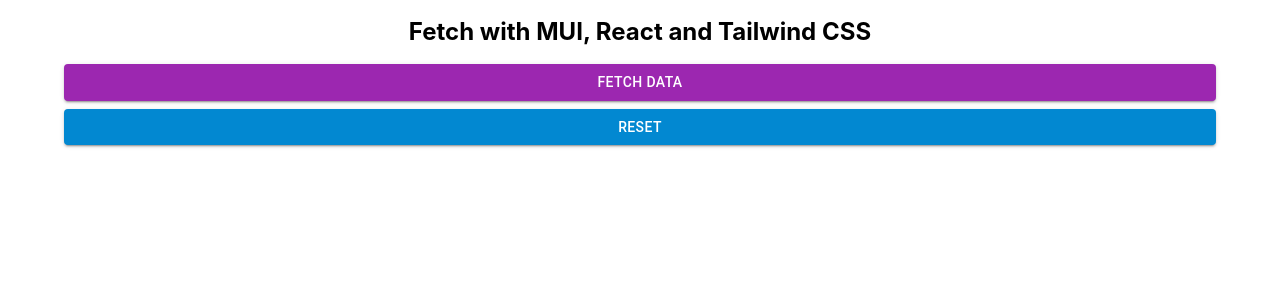
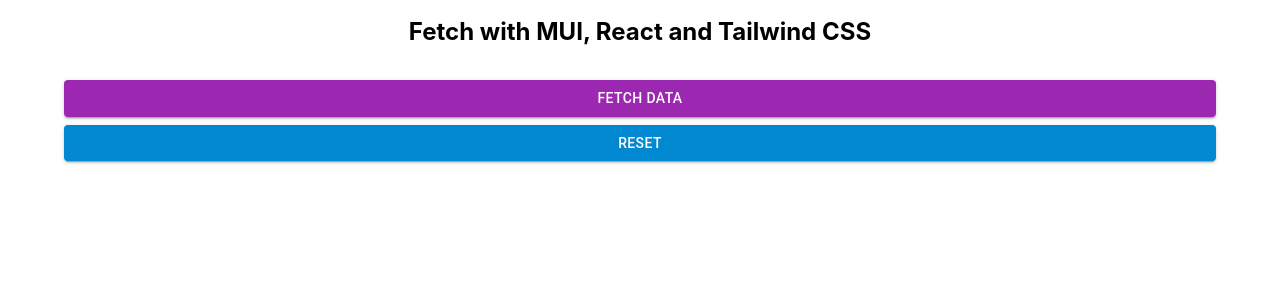
Before and after one commit to johnrusu/react-fetch-mui, a React (Create React App) app: page / in a window 1280 px wide. Shown: the top 300 px of the page. Built offline with nearby package versions, Linux system fonts and the light colour scheme.

Commit message:
fix: implemented sticky

```diff
--- a/src/App.tsx
+++ b/src/App.tsx
@@ -60,15 +60,10 @@
           handleClick={handleClick}
           resetData={resetData}
           loading={loading}
+          className="sticky top-0 z-10 bg-white py-4"
         />
         {isArrayNotEmpty(data) && (
           <div className="mt-6">
-            <h6 className="text-lg font-semibold text-left">
-              {BUTTON_TEXTS.RESULTS}{" "}
-              {filteredData.length > 0
-                ? `(${filteredData.length} results)`
-                : ""}
-            </h6>
             <ContainerLayout
               filteredData={filteredData}
               loading={loading}
--- a/src/ButtonLayout.tsx
+++ b/src/ButtonLayout.tsx
@@ -14,8 +14,13 @@
   ...props
 }): React.ReactElement => {
   const isDisabled = props.loading || false; // Disable buttons if loading
+  const className = props.className || "";
   return (
-    <Stack className="Layout" flexDirection={"column"} spacing={1}>
+    <Stack
+      className={`Layout ${className}`}
+      flexDirection={"column"}
+      spacing={1}
+    >
       <Button
         variant="contained"
         color="secondary"
--- a/src/ContainerLayout.tsx
+++ b/src/ContainerLayout.tsx
@@ -59,7 +59,12 @@
 }): React.ReactElement => {
   return isArrayNotEmpty(filteredData) ? (
     <>
-      <Search onSearch={handleSearch} loading={loading} />
+      <Search
+        onSearch={handleSearch}
+        filteredData={filteredData}
+        loading={loading}
+        className="sticky top-[113px] z-10 bg-white py-4"
+      />
       <DataLayout filteredData={filteredData} loading={loading} {...rest} />
     </>
   ) : (
--- a/src/Search.tsx
+++ b/src/Search.tsx
@@ -11,17 +11,25 @@
 // utils
 import { isNilOrEmpty } from "./utils";
 
+//constants
+import { BUTTON_TEXTS } from "./constants";
+
 // interface
 interface SearchProps {
   onSearch: (query: string) => void;
   loading: boolean;
+  filteredData: string[];
+  [key: string]: any; // Allow additional props
 }
 
 const Search: React.FC<SearchProps> = ({
   onSearch,
+  filteredData,
   loading,
+  ...rest
 }): React.ReactElement => {
   const [inputValue, setInputValue] = useState<string>("");
+  const className = rest.className || "";
 
   const handleOnChange = (e: React.ChangeEvent<HTMLInputElement>) => {
     setInputValue(e.target.value);
@@ -29,7 +37,15 @@
   };
 
   return (
-    <div className="search-container my-4">
+    <div className={`search-container my-4 ${className}`}>
+      <>
+        <div className="mb-4">
+          <h6 className="text-lg font-semibold text-left">
+            {BUTTON_TEXTS.RESULTS}{" "}
+            {filteredData.length > 0 ? `(${filteredData.length} results)` : ""}
+          </h6>
+        </div>
+
         <TextField
           label="Search..."
           id="search-input"
@@ -59,6 +75,7 @@
               : undefined
           }
         />
+      </>
     </div>
   );
 };
```
Lines whose indentation alone changed are shown as unchanged.
